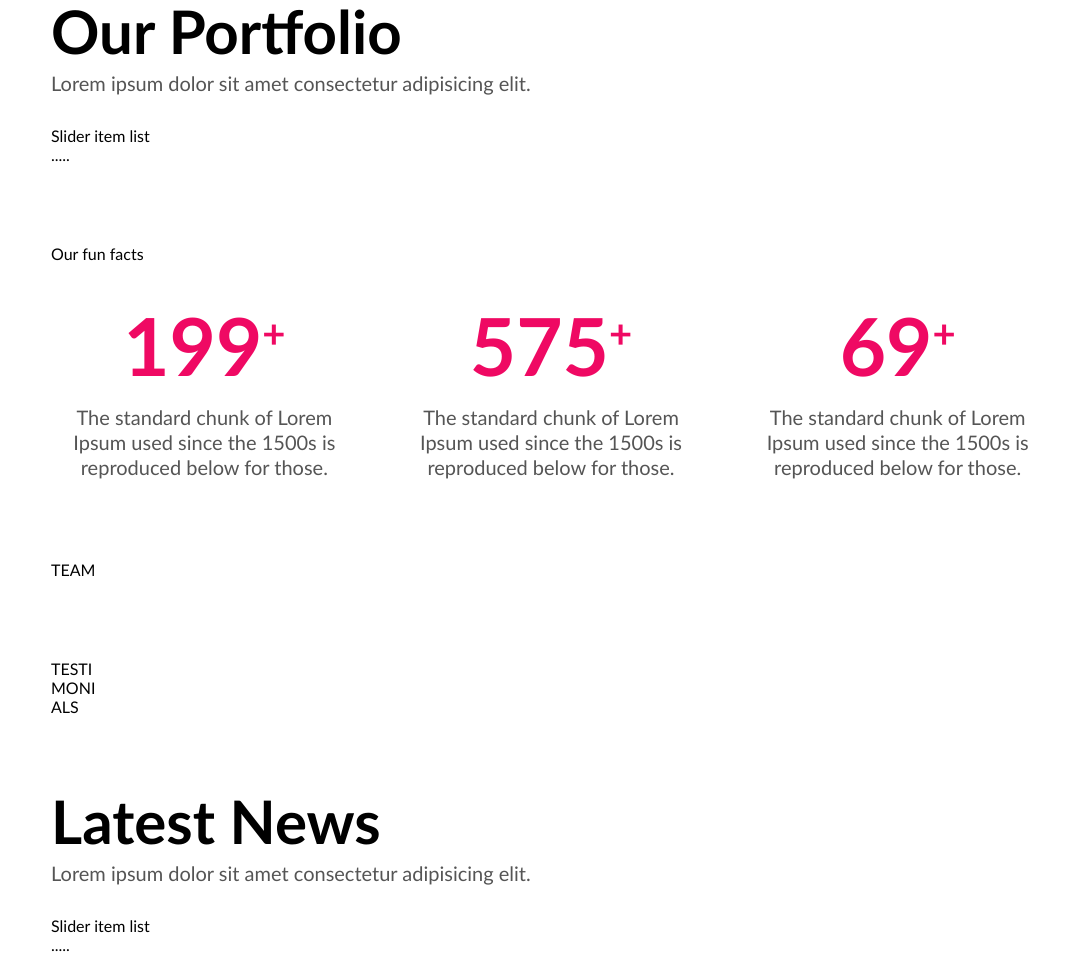
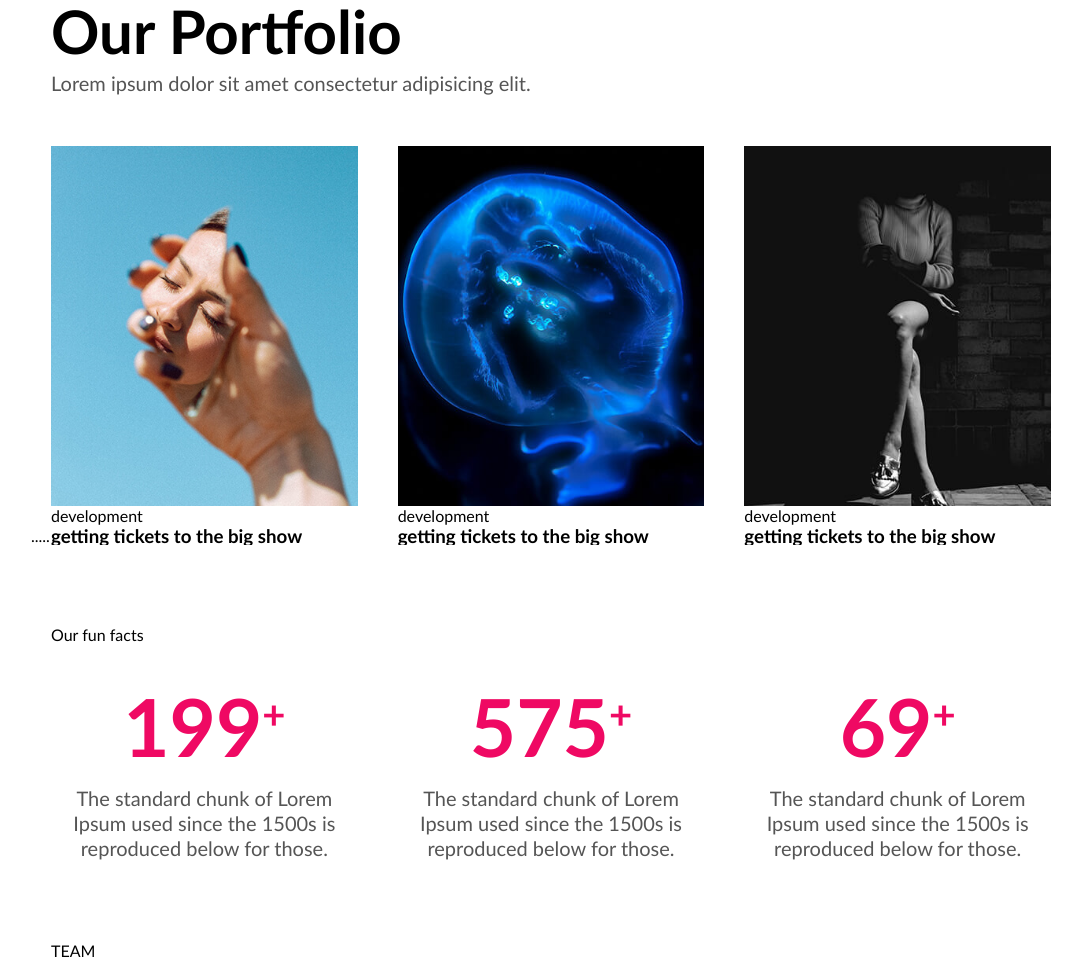
Before and after one commit to LaurynasAnd/5_agency, a plain HTML site: page index.html in a window 1280 px wide. Shown: the part 1240-2203 px from the top of the page, without its empty margins (89-1171 px from the left). Drawn offline with Linux system fonts and the light colour scheme.

Commit message:
render photos

```diff
--- a/css/main.css
+++ b/css/main.css
@@ -8,11 +8,10 @@
 @import './hero.css';
 @import './services.css';
 @import './about.css';
-@import './portfolio.css';
+@import './slider.css';
 @import './fun-facts.css';
 @import './team.css';
 @import './testimonials.css';
-@import './news.css';
 @import './contact.css';
 @import './clients.css';
 @import './footer.css';
--- /dev/null
+++ b/css/slider.css
@@ -0,0 +1,57 @@
+:root {
+    --my-margin: -20px;
+    --item-count: 10;
+    --items-per-view: 1
+}
+
+.slider {
+    display: inline-block;
+    width: calc(100% + 40px);
+    margin-left: var(--my-margin);
+    overflow: hidden;
+}
+    .slider > .list {
+        display: inline-block;
+        float: left;
+        width: calc(100% * var(--item-count) / var(--items-per-view));
+        height: 400px;
+    }
+    .slider > .list > .item {
+        display: inline-block;
+        float: left;
+        width: calc(100% / var(--item-count));
+        padding: 20px;
+        height: 100%;
+    }
+        .slider > .list > .item > img {
+            width: 100%;
+            height: 100%;
+            object-fit: cover;
+            object-position: center;
+        }
+        .slider > .list > .item > .details {
+
+        }
+            .slider > .list > .item > .details > .category {
+
+            }
+            .slider > .list > .item > .details > title {
+
+            }
+            .slider > .list > .item > .details > .read-more {
+
+            }
+    .slider > .controls {
+
+    }
+
+    @media (min-width: 650px) {
+        .slider > .list {
+            --items-per-view: 2;
+        }
+    }
+    @media (min-width: 1100px) {
+        .slider > .list {
+            --items-per-view: 3;
+        }
+    }
--- a/data/data.js
+++ b/data/data.js
@@ -17,61 +17,61 @@ const funFacts = [
 
 const portfolio = [
     {
-        photo: '.portfolio-1.jpg',
+        photo: 'portfolio-1.jpg',
         category: 'development',
         title: 'getting tickets to the big show',
         link: '#'
     },
     {
-        photo: '.portfolio-2.jpg',
+        photo: 'portfolio-2.jpg',
         category: 'development',
         title: 'getting tickets to the big show',
         link: '#'
     },
     {
-        photo: '.portfolio-3.jpg',
+        photo: 'portfolio-3.jpg',
         category: 'development',
         title: 'getting tickets to the big show',
         link: '#'
     },
     {
-        photo: '.portfolio-4.jpg',
+        photo: 'portfolio-4.jpg',
         category: 'development',
         title: 'getting tickets to the big show',
         link: '#'
     },
     {
-        photo: '.portfolio-1.jpg',
+        photo: 'portfolio-1.jpg',
         category: 'development',
         title: 'getting tickets to the big show',
         link: '#'
     },
     {
-        photo: '.portfolio-2.jpg',
+        photo: 'portfolio-2.jpg',
         category: 'development',
         title: 'getting tickets to the big show',
         link: '#'
     },
     {
-        photo: '.portfolio-3.jpg',
+        photo: 'portfolio-3.jpg',
         category: 'development',
         title: 'getting tickets to the big show',
         link: '#'
     },
     {
-        photo: '.portfolio-4.jpg',
+        photo: 'portfolio-4.jpg',
         category: 'development',
         title: 'getting tickets to the big show',
         link: '#'
     },
     {
-        photo: '.portfolio-1.jpg',
+        photo: 'portfolio-1.jpg',
         category: 'development',
         title: 'getting tickets to the big show',
         link: '#'
     },
     {
-        photo: '.portfolio-2.jpg',
+        photo: 'portfolio-2.jpg',
         category: 'development',
         title: 'getting tickets to the big show',
         link: '#'
@@ -79,61 +79,61 @@ const portfolio = [
 ];
 const news = [
     {
-        photo: '.blog-1.jpg',
+        photo: 'blog-01.jpg',
         category: 'development',
         title: 'getting tickets to the big show',
         link: '#'
     },
     {
-        photo: '.blog-2.jpg',
+        photo: 'blog-02.jpg',
         category: 'development',
         title: 'getting tickets to the big show',
         link: '#'
     },
     {
-        photo: '.blog-3.jpg',
+        photo: 'blog-03.jpg',
         category: 'development',
         title: 'getting tickets to the big show',
         link: '#'
     },
     {
-        photo: '.blog-4.jpg',
+        photo: 'blog-04.jpg',
         category: 'development',
         title: 'getting tickets to the big show',
         link: '#'
     },
     {
-        photo: '.blog-1.jpg',
+        photo: 'blog-01.jpg',
         category: 'development',
         title: 'getting tickets to the big show',
         link: '#'
     },
     {
-        photo: '.blog-2.jpg',
+        photo: 'blog-02.jpg',
         category: 'development',
         title: 'getting tickets to the big show',
         link: '#'
     },
     {
-        photo: '.blog-3.jpg',
+        photo: 'blog-03.jpg',
         category: 'development',
         title: 'getting tickets to the big show',
         link: '#'
     },
     {
-        photo: '.blog-4.jpg',
+        photo: 'blog-04.jpg',
         category: 'development',
         title: 'getting tickets to the big show',
         link: '#'
     },
     {
-        photo: '.blog-1.jpg',
+        photo: 'blog-01.jpg',
         category: 'development',
         title: 'getting tickets to the big show',
         link: '#'
     },
     {
-        photo: '.blog-2.jpg',
+        photo: 'blog-02.jpg',
         category: 'development',
         title: 'getting tickets to the big show',
         link: '#'
--- a/js/Slider.js
+++ b/js/Slider.js
@@ -4,6 +4,7 @@ class Slider {
         this.data = params.data;
         this.renderPosition = params.renderPosition;
         this.maxItemsOnMobile = 9;
+        this.imgPath = params.imgPath
 
         this.DOM = null;
         this.cardList = null;
@@ -59,7 +60,10 @@ class Slider {
         }
     }
     render() {
-        this.cardList = new CardList();
+        this.cardList = new CardList({
+            data: this.data,
+            imgPath: this.imgPath
+        });
         this.controls = new Controls();
         const HTML = `<div class="slider">
                         ${this.cardList.render()}
@@ -75,10 +79,22 @@ class Slider {
 
 class CardList {
     constructor(params) {
-
+        this.data = params.data;
+        this.imgPath = params.imgPath
     }
     render(){
-        return `<div class="list">Slider item list</div>`
+        let HTML = '';
+        for (const item of this.data) {
+            HTML += `<div class="item" style="--items-count: ${this.data.length}">
+                        <img src="${this.imgPath}${item.photo}" alt="${item.title} list image">
+                        <div class="details">
+                            <div class="category">${item.category}</div>
+                            <h3 class="title">${item.title}</h3>
+                            <a href="${item.link}" class="btn read-more">Read more</a>
+                        </div>
+                    </div>`
+        }
+        return `<div class="list">${HTML}</div>`
     }
 }
 
--- a/js/main.js
+++ b/js/main.js
@@ -15,11 +15,13 @@ ajax(renderServices, '#services .services');
 renderFunFacts(funFacts, '#fun_facts > .fact-list');
 new Slider({
     selector:'#portfolio_slider',
-    data: portfolio
+    data: portfolio,
+    imgPath: './img/portfolio/'
 });
 new Slider({
     selector:'#news_slider',
-    data: news
+    data: news,
+    imgPath: './img/blog/'
 });
 
 // actions after content rendering
```
Also changed, not shown: css/news.css (deleted), css/portfolio.css (deleted).
